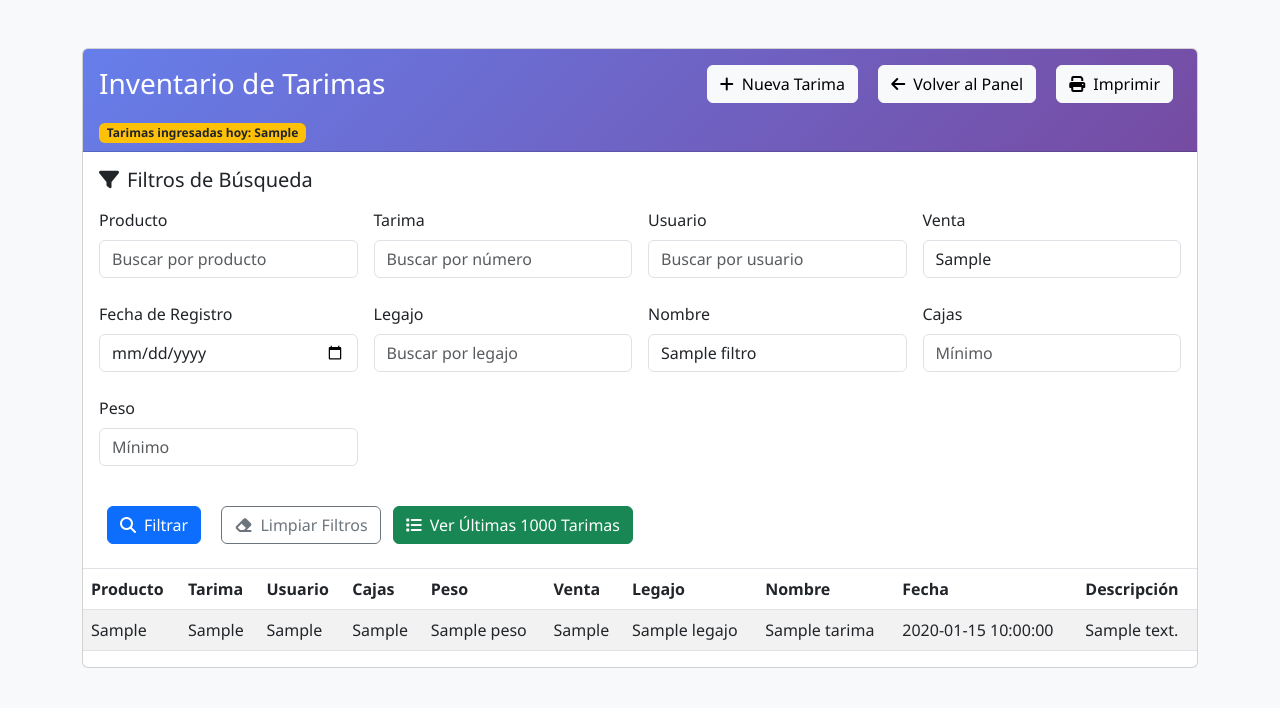
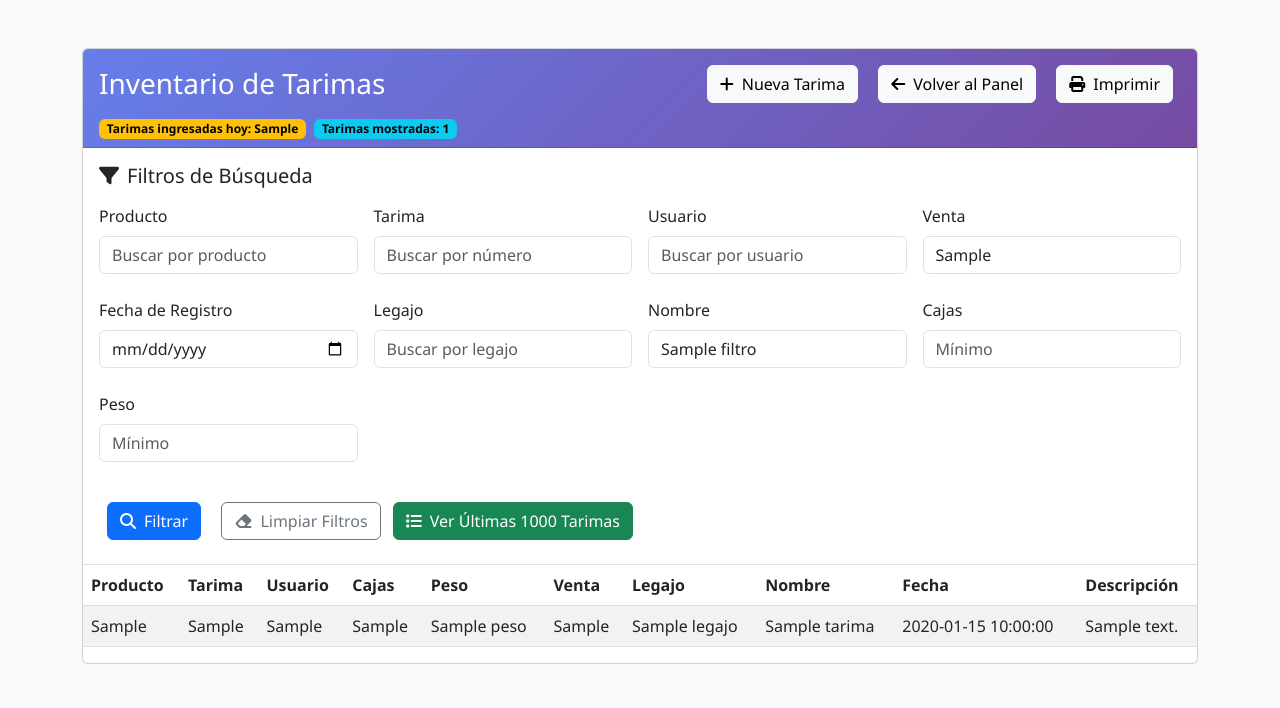
Before and after one commit to nicos92/appphp, a PHP site: the page made by views/tarimas/listar_tarimas.php in a window 1280 px wide. Shown: the part 96-804 px from the top of the page. Run offline with PHP 8.4, Linux system fonts and the light colour scheme; the template is opened without the code that fills it: most values are stand-ins (such as "Sample title", 1, 10 or a date in 2020); some libraries are stand-ins or nearby versions.

Commit message:
feat: agrega vista de cuando tarimas se estan mostrando

```diff
--- a/views/tarimas/listar_tarimas.php
+++ b/views/tarimas/listar_tarimas.php
@@ -16,6 +16,7 @@
 
 <style>
     @media print {
+
         /* Estilos para vista de impresión */
         body * {
             visibility: hidden;
@@ -73,7 +74,8 @@
             min-width: 100% !important;
             border-collapse: collapse;
             font-size: 8pt;
-            table-layout: auto; /* Changed from fixed to auto for better column distribution */
+            table-layout: auto;
+            /* Changed from fixed to auto for better column distribution */
         }
 
         th,
@@ -83,7 +85,8 @@
             text-align: left;
             word-wrap: break-word;
             vertical-align: top;
-            width: auto !important; /* Allow columns to adjust automatically */
+            width: auto !important;
+            /* Allow columns to adjust automatically */
         }
 
         /* Ocultar botones de acciones en impresión */
@@ -271,8 +274,9 @@
                     </button>
                 </div>
             </div>
-            <div class="mt-2">
-                <span class="badge bg-warning text-dark">Tarimas ingresadas hoy: <strong><?= htmlspecialchars($tarimas_hoy ?? 0); ?></strong></span>
+            <div class="mt-2 d-flex flex-wrap gap-2">
+                <span class="badge text-bg-warning">Tarimas ingresadas hoy: <strong><?= htmlspecialchars($tarimas_hoy ?? 0); ?></strong></span>
+                <span class="badge text-bg-info">Tarimas mostradas: <strong><?= count($tarimas ?? []); ?></strong></span>
             </div>
         </div>
 
```
Also changed, not shown: 1 other file.
